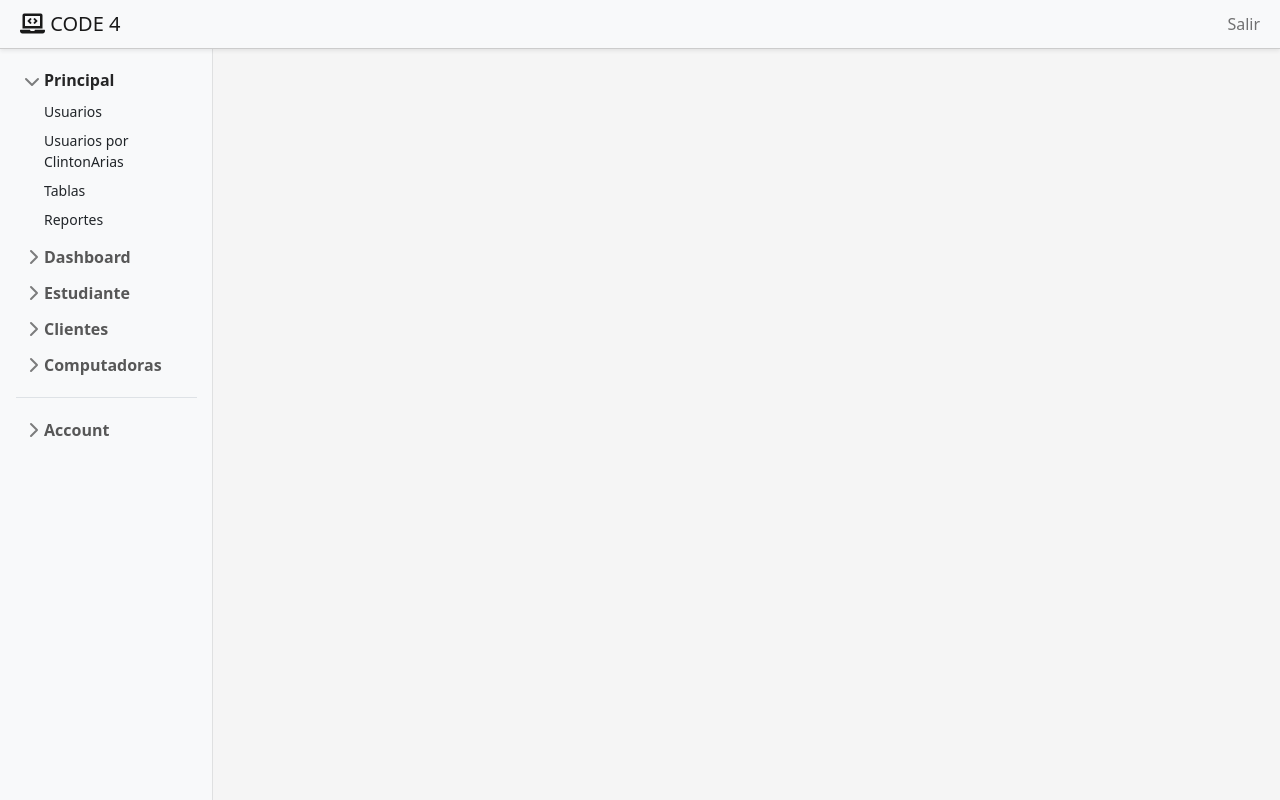
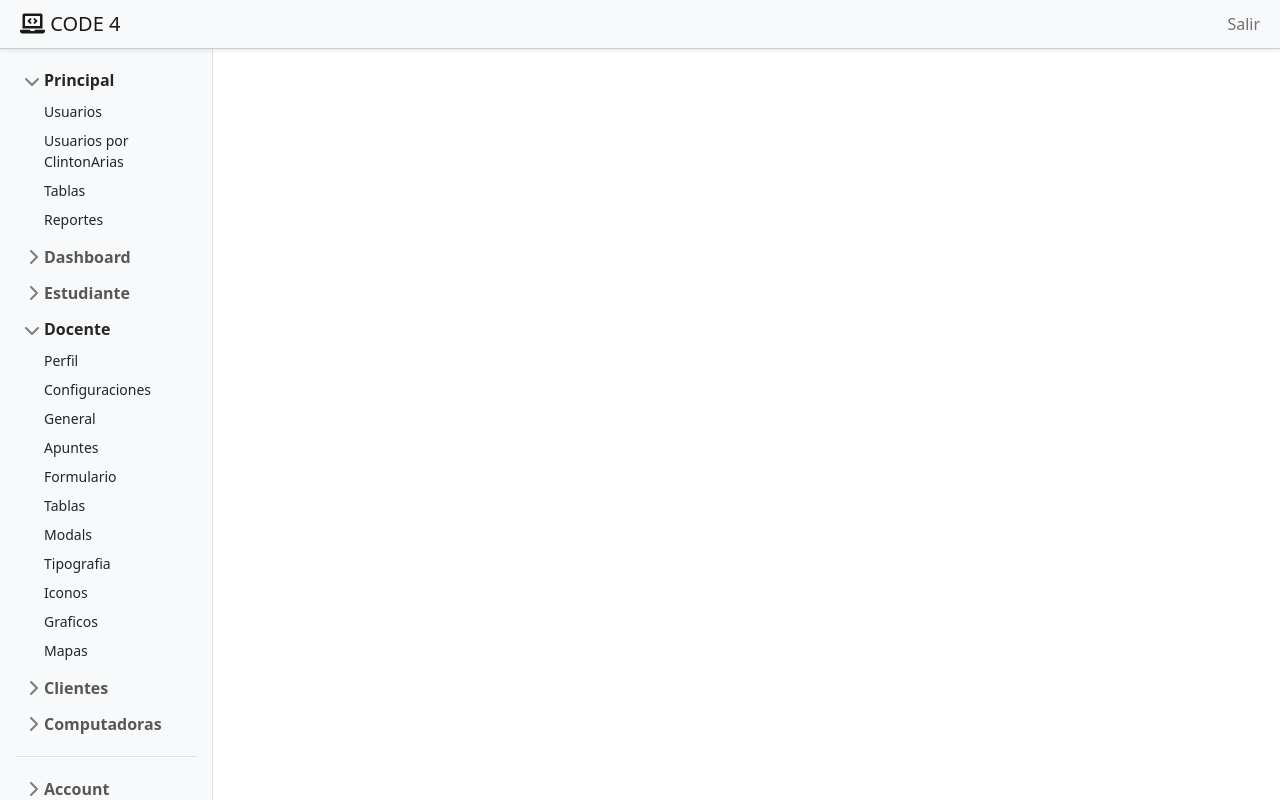
Before and after one commit to Veritofanny/TDA2021, a CodeIgniter 4 app: the page made by app/Views/header.php in a window 1280 px wide. Run offline with PHP 8.4 and a stand-in for CodeIgniter, Linux system fonts and the light colour scheme; the template is opened without the code that fills it, so the values that code supplies are empty; some libraries are stand-ins or nearby versions.

Commit message:
Modulo Computadoras

```diff
--- a/app/Views/header.php
+++ b/app/Views/header.php
@@ -9,7 +9,7 @@
     <link rel="stylesheet" href="<?php echo base_url('assets/bootstrap5/css/bootstrap.min.css') ?>">
     <link rel="stylesheet" href="<?php echo base_url('assets/DataTables/datatables.min.css') ?>">
     <link rel="stylesheet" href="<?php echo base_url('assets/fontawesome/css/all.min.css') ?>">
-    <link rel="stylesheet" href="<?php echo base_url('assets/css/signin.css') ?>">
+    <!--<link rel="stylesheet" href="<?php echo base_url('assets/css/signin.css') ?>">-->
     <link rel="stylesheet" href="<?php echo base_url('assets/css/estilos.css') ?>">
     <link rel="stylesheet" href="<?php echo base_url('assets/css/sidebars.css') ?>">
 </head>
@@ -114,7 +114,7 @@
                             </div>
                         </li>
 
-                        <!--<li class="mb-1">
+                        <li class="mb-1">
                             <button class="btn btn-toggle align-items-center rounded collapsed" data-bs-toggle="collapse" data-bs-target="#home-collapse" aria-expanded="true">
                                 Docente
                             </button>
@@ -133,7 +133,7 @@
                                     <li><a href="<?php echo base_url('public/Portada/docente_Mapas'); ?>" class="link-dark rounded">Mapas</a></li>
                                 </ul>
                             </div>
-                        </li>-->
+                        </li>
 
                         <li class="mb-1">
                             <button class="btn btn-toggle align-items-center rounded collapsed" data-bs-toggle="collapse" data-bs-target="#cliente-collapse" aria-expanded="false">
```
